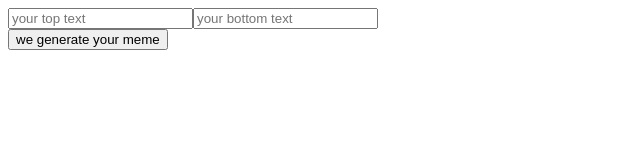
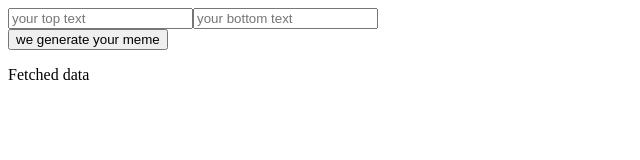
Before and after one commit to BettySosterics/react-meme-generator, a React app: page / in a window 1280 px wide. Shown: the top 160 px of the page, without its empty margins (0-640 px from the left). Built offline with nearby package versions, Linux system fonts and the light colour scheme; no server answers.

Commit message:
Import axios and fetch data from API

```diff
--- a/package.json
+++ b/package.json
@@ -4,6 +4,7 @@
   "private": true,
   "dependencies": {
     "@upleveled/react-scripts": "5.0.12",
+    "axios": "^1.5.0",
     "react": "^18.2.0",
     "react-dom": "^18.2.0"
   },
--- a/src/App.js
+++ b/src/App.js
@@ -1,4 +1,5 @@
 import { useState } from 'react';
+import TestApp from './TestApp';
 
 export default function App() {
   const randomMeme = (
@@ -27,6 +28,8 @@ export default function App() {
       </button>
       {/* Show the meme on the screen */}
       {meme}
+
+      <TestApp />
     </>
   );
 }
--- a/src/TestApp.js
+++ b/src/TestApp.js
@@ -1,9 +1,36 @@
-// import { useState } from 'react';
+import axios from 'axios';
+import { useEffect, useState } from 'react';
 
 export default function TestApp() {
+  const [data, setData] = useState(null);
+  const [loading, setLoading] = useState(true);
+  const [error, setError] = useState(null);
+
+  useEffect(() => {
+    const getData = async () => {
+      try {
+        const response = await axios.get(
+          `https://api.memegen.link/docs/openapi.json`,
+        );
+        setData(response.data);
+        setError(null);
+        console.log(data);
+      } catch (err) {
+        setError(err.message);
+        setData(null);
+      } finally {
+        setLoading(false);
+      }
+    };
+    getData();
+  }, [loading]);
+
   return (
-    <div>
-      <h1>This is the test app</h1>
-    </div>
+    <>
+      <div className="App">
+        {loading && <p>Loading...</p>}
+        {!loading && <p>Fetched data</p>}
+      </div>
+    </>
   );
 }
```
Also changed, not shown: 1 other file (tests, documents, lock files or other folders).
